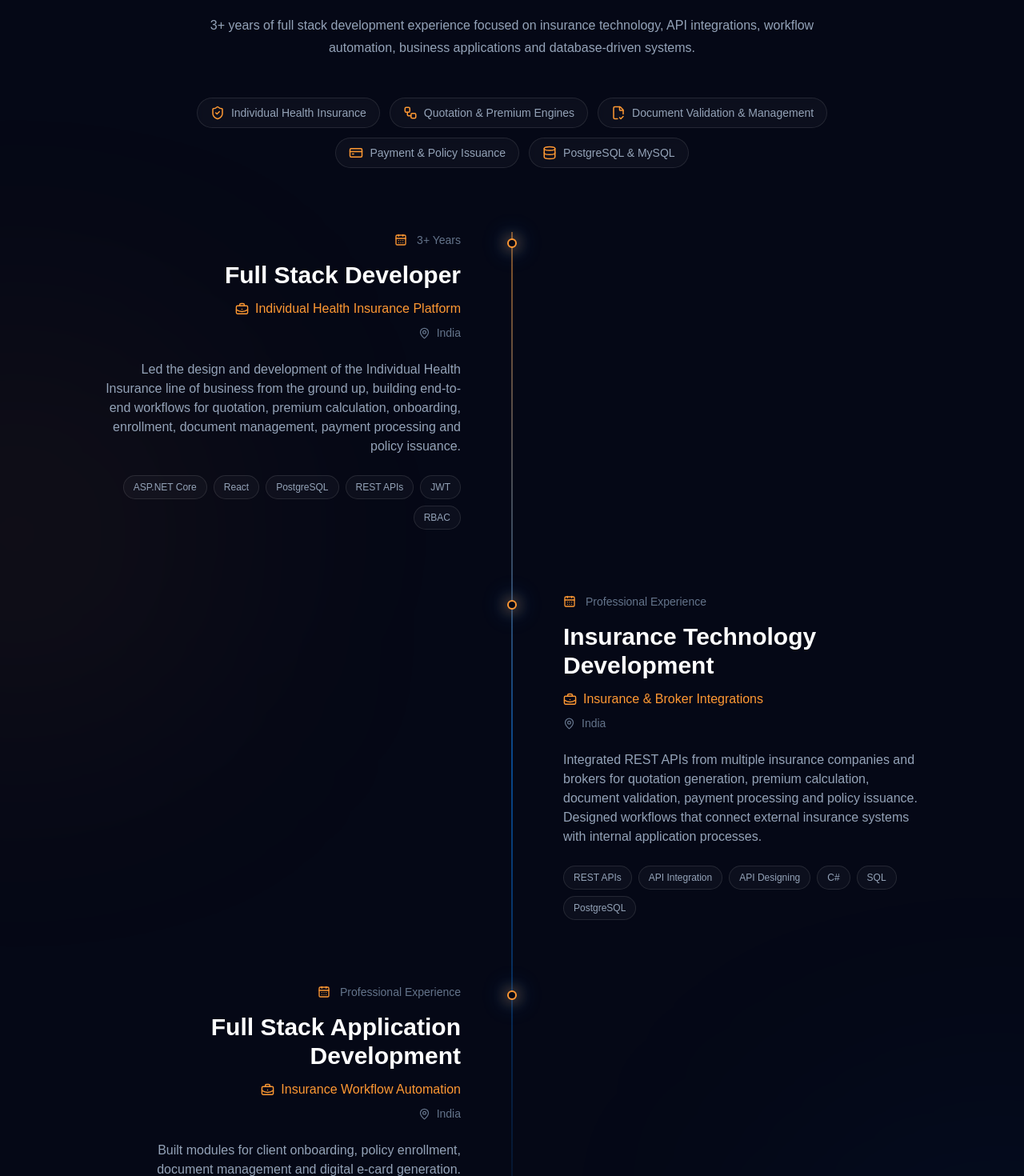
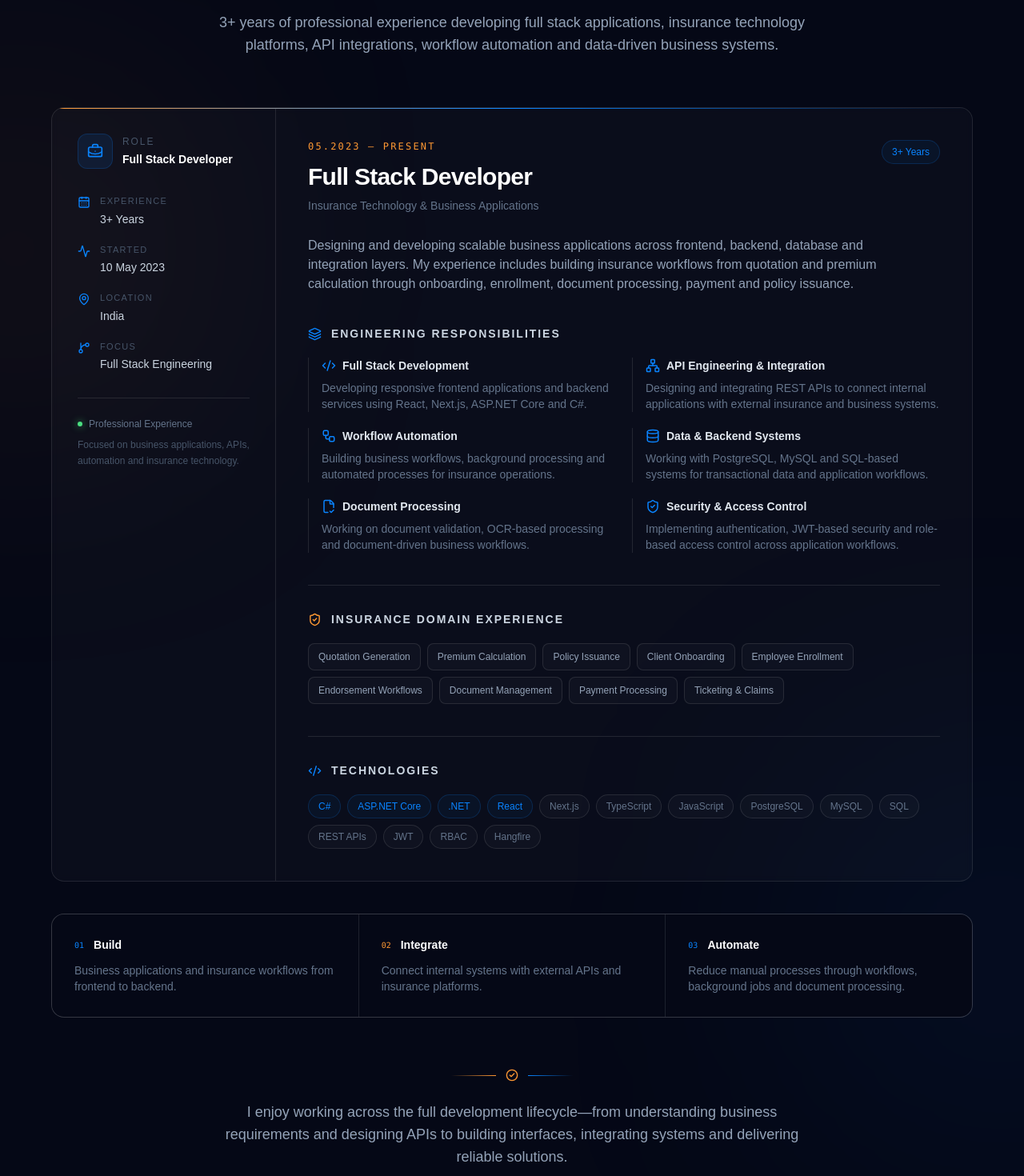
Before and after one commit to Shubham2819/My-Ofilio, a Next.js app: page / in a window 1280 px wide. Shown: the part 4440-5910 px from the top of the page at 80% size. Built offline with nearby package versions, Linux system fonts and the light colour scheme.

Commit message:
update experience

```diff
--- a/src/components/sections/Experience.tsx
+++ b/src/components/sections/Experience.tsx
@@ -2,231 +2,320 @@
 
 import { motion } from "framer-motion";
 import {
+  Activity,
   BriefcaseBusiness,
   CalendarDays,
+  CheckCircle2,
+  Code2,
+  Database,
+  FileCheck2,
+  GitBranch,
+  Layers3,
   MapPin,
+  Network,
   ShieldCheck,
   Workflow,
-  Database,
-  FileCheck2,
-  CreditCard,
 } from "lucide-react";
 
 import Container from "@/components/layout/Container";
 import SectionHeading from "@/components/ui/SectionHeading";
 
-const experiences = [
+const responsibilities = [
   {
-    role: "Full Stack Developer",
-    company: "Individual Health Insurance Platform",
-    location: "India",
-    period: "3+ Years",
+    icon: <Code2 size={18} />,
+    title: "Full Stack Development",
     description:
-      "Led the design and development of the Individual Health Insurance line of business from the ground up, building end-to-end workflows for quotation, premium calculation, onboarding, enrollment, document management, payment processing and policy issuance.",
-    technologies: [
+      "Developing responsive frontend applications and backend services using React, Next.js, ASP.NET Core and C#.",
+  },
+  {
+    icon: <Network size={18} />,
+    title: "API Engineering & Integration",
+    description:
+      "Designing and integrating REST APIs to connect internal applications with external insurance and business systems.",
+  },
+  {
+    icon: <Workflow size={18} />,
+    title: "Workflow Automation",
+    description:
+      "Building business workflows, background processing and automated processes for insurance operations.",
+  },
+  {
+    icon: <Database size={18} />,
+    title: "Data & Backend Systems",
+    description:
+      "Working with PostgreSQL, MySQL and SQL-based systems for transactional data and application workflows.",
+  },
+  {
+    icon: <FileCheck2 size={18} />,
+    title: "Document Processing",
+    description:
+      "Working on document validation, OCR-based processing and document-driven business workflows.",
+  },
+  {
+    icon: <ShieldCheck size={18} />,
+    title: "Security & Access Control",
+    description:
+      "Implementing authentication, JWT-based security and role-based access control across application workflows.",
+  },
+];
+
+const domainAreas = [
+  "Quotation Generation",
+  "Premium Calculation",
+  "Policy Issuance",
+  "Client Onboarding",
+  "Employee Enrollment",
+  "Endorsement Workflows",
+  "Document Management",
+  "Payment Processing",
+  "Ticketing & Claims",
+];
+
+const technologies = [
+  "C#",
   "ASP.NET Core",
+  ".NET",
   "React",
+  "Next.js",
+  "TypeScript",
+  "JavaScript",
   "PostgreSQL",
+  "MySQL",
+  "SQL",
   "REST APIs",
   "JWT",
   "RBAC",
-    ],
-  },
-  {
-    role: "Insurance Technology Development",
-    company: "Insurance & Broker Integrations",
-    location: "India",
-    period: "Professional Experience",
-    description:
-      "Integrated REST APIs from multiple insurance companies and brokers for quotation generation, premium calculation, document validation, payment processing and policy issuance. Designed workflows that connect external insurance systems with internal application processes.",
-    technologies: [
-      "REST APIs",
-      "API Integration",
-      "API Designing",
-      "C#",
-      "SQL",
-      "PostgreSQL",
-    ],
-  },
-  {
-    role: "Full Stack Application Development",
-    company: "Insurance Workflow Automation",
-    location: "India",
-    period: "Professional Experience",
-    description:
-      "Built modules for client onboarding, policy enrollment, document management and digital e-card generation. Designed quotation and premium calculation engines to automate policy pricing and streamline insurance workflows.",
-    technologies: [
-      "React.js",
-      "Next.js",
-      ".NET Core",
-      "PostgreSQL",
-      "ETL Pipelines",
-      "Background Jobs",
-    ],
-  },
-];
-
-const highlights = [
-  {
-    icon: <ShieldCheck size={18} />,
-    text: "Individual Health Insurance",
-  },
-  {
-    icon: <Workflow size={18} />,
-    text: "Quotation & Premium Engines",
-  },
-  {
-    icon: <FileCheck2 size={18} />,
-    text: "Document Validation & Management",
-  },
-  {
-    icon: <CreditCard size={18} />,
-    text: "Payment & Policy Issuance",
-  },
-  {
-    icon: <Database size={18} />,
-    text: "PostgreSQL & MySQL",
-  },
+  "Hangfire",
 ];
 
 export default function Experience() {
   return (
     <section
       id="experience"
-      className="relative overflow-hidden bg-[#050816] py-32"
+      className="relative overflow-hidden bg-[#050816] py-24 sm:py-28 lg:py-32"
     >
-      {/* Premium ambient glow */}
-      <div className="pointer-events-none absolute left-[-180px] top-1/3 h-[400px] w-[400px] rounded-full bg-[#FF9933]/10 blur-[160px]" />
+      {/* Ambient Background */}
+      <div className="pointer-events-none absolute left-[-180px] top-[20%] h-[400px] w-[400px] rounded-full bg-[#FF9933]/10 blur-[160px]" />
 
-      <div className="pointer-events-none absolute right-[-180px] bottom-10 h-[420px] w-[420px] rounded-full bg-[#0A84FF]/10 blur-[170px]" />
+      <div className="pointer-events-none absolute right-[-180px] bottom-[10%] h-[420px] w-[420px] rounded-full bg-[#0A84FF]/10 blur-[170px]" />
 
       <Container className="relative z-10">
-        <SectionHeading subtitle="My Journey" title="Experience" />
+        <SectionHeading
+          subtitle="Professional Experience"
+          title="Building systems that solve real problems."
+        />
 
-        <p className="mx-auto mt-8 max-w-3xl text-center text-base leading-7 text-slate-400">
-          3+ years of full stack development experience focused on insurance
-          technology, API integrations, workflow automation, business
-          applications and database-driven systems.
-        </p>
-
-        {/* Experience Highlights */}
-        <motion.div
+        <motion.p
           initial={{ opacity: 0, y: 20 }}
           whileInView={{ opacity: 1, y: 0 }}
           viewport={{ once: true }}
+          transition={{ duration: 0.6 }}
+          className="mx-auto mt-7 max-w-3xl text-center text-base leading-7 text-slate-400 sm:text-lg"
+        >
+          3+ years of professional experience developing full stack
+          applications, insurance technology platforms, API integrations,
+          workflow automation and data-driven business systems.
+        </motion.p>
+
+        {/* ========================================================= */}
+        {/* MAIN EXPERIENCE */}
+        {/* ========================================================= */}
+
+        <motion.div
+          initial={{ opacity: 0, y: 30 }}
+          whileInView={{ opacity: 1, y: 0 }}
+          viewport={{ once: true, amount: 0.15 }}
           transition={{ duration: 0.7 }}
-          className="mx-auto mt-12 flex max-w-5xl flex-wrap justify-center gap-3"
+          className="mx-auto mt-16 max-w-6xl"
         >
-          {highlights.map((item) => (
-            <span
-              key={item.text}
-              className="inline-flex items-center gap-2 rounded-full border border-white/10 bg-white/[0.03] px-4 py-2 text-sm text-slate-400 backdrop-blur-sm"
-            >
-              <span className="text-[#FF9933]">{item.icon}</span>
+          <div className="relative overflow-hidden rounded-2xl border border-white/10 bg-white/[0.025] backdrop-blur-sm">
+            {/* Top Accent */}
+            <div className="absolute left-0 right-0 top-0 h-px bg-gradient-to-r from-[#FF9933] via-[#0A84FF] to-transparent" />
 
-              {item.text}
-            </span>
-          ))}
-        </motion.div>
+            <div className="grid lg:grid-cols-[280px_1fr]">
+              {/* ================================================= */}
+              {/* EXPERIENCE META */}
+              {/* ================================================= */}
 
-        <div className="relative mx-auto mt-20 max-w-5xl">
-          {/* Main timeline */}
-          <div className="absolute left-4 top-0 h-full w-px bg-gradient-to-b from-[#FF9933] via-[#0A84FF] to-transparent md:left-1/2 md:-translate-x-1/2" />
-
-          <div className="space-y-20">
-            {experiences.map((experience, index) => {
-              const isRight = index % 2 !== 0;
-
-              return (
-                <motion.div
-                  key={`${experience.role}-${index}`}
-                  initial={{
-                    opacity: 0,
-                    y: 40,
-                  }}
-                  whileInView={{
-                    opacity: 1,
-                    y: 0,
-                  }}
-                  viewport={{
-                    once: true,
-                    amount: 0.2,
-                  }}
-                  transition={{
-                    duration: 0.7,
-                    delay: index * 0.1,
-                  }}
-                  className="relative grid md:grid-cols-2"
-                >
-                  {/* Timeline dot */}
-                  <div className="absolute left-4 top-2 z-10 flex h-3 w-3 -translate-x-1/2 items-center justify-center md:left-1/2">
-                    <span className="absolute h-7 w-7 rounded-full bg-[#0A84FF]/20 blur-md" />
-
-                    <span className="relative h-3 w-3 rounded-full border-2 border-[#FF9933] bg-[#050816] shadow-[0_0_18px_rgba(255,153,51,0.8)]" />
+              <div className="border-b border-white/10 p-6 sm:p-8 lg:border-b-0 lg:border-r">
+                <div className="flex items-center gap-3">
+                  <div className="flex h-11 w-11 items-center justify-center rounded-xl border border-[#0A84FF]/20 bg-[#0A84FF]/10 text-[#0A84FF]">
+                    <BriefcaseBusiness size={20} />
                   </div>
 
-                  {/* Content */}
-                  <div
-                    className={`pl-10 md:pl-0 ${
-                      isRight
-                        ? "md:col-start-2 md:pl-16"
-                        : "md:col-start-1 md:pr-16"
-                    }`}
-                  >
-                    <div
-                      className={`group ${
-                        isRight ? "md:text-left" : "md:text-right"
-                      }`}
-                    >
-                      <div
-                        className={`mb-4 flex items-center gap-3 text-sm text-slate-500 ${
-                          isRight ? "md:justify-start" : "md:justify-end"
-                        }`}
-                      >
-                        <CalendarDays size={16} className="text-[#FF9933]" />
+                  <div>
+                    <p className="text-xs uppercase tracking-[0.16em] text-slate-600">
+                      Role
+                    </p>
 
-                        <span>{experience.period}</span>
+                    <p className="mt-1 text-sm font-semibold text-white">
+                      Full Stack Developer
+                    </p>
+                  </div>
                 </div>
 
-                      <h3 className="text-2xl font-bold text-white transition-colors duration-300 group-hover:text-[#0A84FF] md:text-3xl">
-                        {experience.role}
+                {/* Duration */}
+                <div className="mt-8 space-y-5">
+                  <InfoItem
+                    icon={<CalendarDays size={16} />}
+                    label="Experience"
+                    value="3+ Years"
+                  />
+
+                  <InfoItem
+                    icon={<Activity size={16} />}
+                    label="Started"
+                    value="10 May 2023"
+                  />
+
+                  <InfoItem
+                    icon={<MapPin size={16} />}
+                    label="Location"
+                    value="India"
+                  />
+
+                  <InfoItem
+                    icon={<GitBranch size={16} />}
+                    label="Focus"
+                    value="Full Stack Engineering"
+                  />
+                </div>
+
+                {/* Status */}
+                <div className="mt-8 border-t border-white/10 pt-6">
+                  <div className="flex items-center gap-2 text-xs text-slate-500">
+                    <span className="h-1.5 w-1.5 rounded-full bg-green-400 shadow-[0_0_10px_rgba(74,222,128,0.7)]" />
+
+                    Professional Experience
+                  </div>
+
+                  <p className="mt-2 text-xs leading-5 text-slate-600">
+                    Focused on business applications, APIs, automation and
+                    insurance technology.
+                  </p>
+                </div>
+              </div>
+
+              {/* ================================================= */}
+              {/* EXPERIENCE CONTENT */}
+              {/* ================================================= */}
+
+              <div className="p-6 sm:p-8 lg:p-10">
+                <div className="flex flex-col gap-3 sm:flex-row sm:items-start sm:justify-between">
+                  <div>
+                    <p className="font-mono text-xs uppercase tracking-[0.18em] text-[#FF9933]">
+                      05.2023 — Present
+                    </p>
+
+                    <h3 className="mt-3 text-2xl font-bold tracking-tight text-white sm:text-3xl">
+                      Full Stack Developer
                     </h3>
 
-                      <div
-                        className={`mt-3 flex items-center gap-2 text-[#FF9933] ${
-                          isRight ? "md:justify-start" : "md:justify-end"
-                        }`}
-                      >
-                        <BriefcaseBusiness size={17} />
+                    <p className="mt-2 text-sm text-slate-500">
+                      Insurance Technology & Business Applications
+                    </p>
+                  </div>
 
-                        <span className="font-medium">
-                          {experience.company}
+                  <span className="w-fit rounded-full border border-[#0A84FF]/20 bg-[#0A84FF]/[0.06] px-3 py-1.5 text-xs font-medium text-[#0A84FF]">
+                    3+ Years
                   </span>
                 </div>
 
-                      <div
-                        className={`mt-2 flex items-center gap-2 text-sm text-slate-500 ${
-                          isRight ? "md:justify-start" : "md:justify-end"
-                        }`}
-                      >
-                        <MapPin size={15} />
+                {/* Overview */}
+                <p className="mt-7 max-w-3xl text-sm leading-7 text-slate-400 sm:text-base">
+                  Designing and developing scalable business applications
+                  across frontend, backend, database and integration layers.
+                  My experience includes building insurance workflows from
+                  quotation and premium calculation through onboarding,
+                  enrollment, document processing, payment and policy
+                  issuance.
+                </p>
 
-                        <span>{experience.location}</span>
+                {/* Responsibilities */}
+                <div className="mt-10">
+                  <div className="mb-5 flex items-center gap-3">
+                    <Layers3 size={17} className="text-[#0A84FF]" />
+
+                    <h4 className="text-sm font-semibold uppercase tracking-[0.14em] text-slate-300">
+                      Engineering Responsibilities
+                    </h4>
                   </div>
 
-                      <p className="mt-6 text-sm leading-7 text-slate-400 md:text-base">
-                        {experience.description}
+                  <div className="grid gap-5 sm:grid-cols-2">
+                    {responsibilities.map((item, index) => (
+                      <motion.div
+                        key={item.title}
+                        initial={{ opacity: 0, y: 15 }}
+                        whileInView={{ opacity: 1, y: 0 }}
+                        viewport={{ once: true }}
+                        transition={{
+                          duration: 0.5,
+                          delay: index * 0.05,
+                        }}
+                        className="group border-l border-white/10 pl-4 transition-colors duration-300 hover:border-[#0A84FF]/50"
+                      >
+                        <div className="flex items-center gap-2">
+                          <span className="text-[#0A84FF]">
+                            {item.icon}
+                          </span>
+
+                          <h5 className="text-sm font-semibold text-slate-200">
+                            {item.title}
+                          </h5>
+                        </div>
+
+                        <p className="mt-2 text-xs leading-6 text-slate-500 sm:text-sm">
+                          {item.description}
                         </p>
+                      </motion.div>
+                    ))}
+                  </div>
+                </div>
 
-                      <div
-                        className={`mt-6 flex flex-wrap gap-2 ${
-                          isRight ? "md:justify-start" : "md:justify-end"
-                        }`}
+                {/* Domain */}
+                <div className="mt-10 border-t border-white/10 pt-8">
+                  <div className="mb-5 flex items-center gap-3">
+                    <ShieldCheck
+                      size={17}
+                      className="text-[#FF9933]"
+                    />
+
+                    <h4 className="text-sm font-semibold uppercase tracking-[0.14em] text-slate-300">
+                      Insurance Domain Experience
+                    </h4>
+                  </div>
+
+                  <div className="flex flex-wrap gap-2">
+                    {domainAreas.map((area) => (
+                      <span
+                        key={area}
+                        className="rounded-lg border border-white/10 bg-white/[0.025] px-3 py-2 text-xs text-slate-400 transition-all duration-300 hover:border-[#FF9933]/30 hover:bg-[#FF9933]/[0.04] hover:text-[#FF9933]"
                       >
-                        {experience.technologies.map((technology) => (
+                        {area}
+                      </span>
+                    ))}
+                  </div>
+                </div>
+
+                {/* Technologies */}
+                <div className="mt-10 border-t border-white/10 pt-8">
+                  <div className="mb-5 flex items-center gap-3">
+                    <Code2 size={17} className="text-[#0A84FF]" />
+
+                    <h4 className="text-sm font-semibold uppercase tracking-[0.14em] text-slate-300">
+                      Technologies
+                    </h4>
+                  </div>
+
+                  <div className="flex flex-wrap gap-2">
+                    {technologies.map((technology, index) => (
                       <span
                         key={technology}
-                            className="rounded-full border border-white/10 bg-white/[0.03] px-3 py-1.5 text-xs text-slate-400 transition-colors duration-300 hover:border-[#0A84FF]/40 hover:text-[#0A84FF]"
+                        className={`rounded-full border px-3 py-1.5 text-xs font-medium ${
+                          index < 4
+                            ? "border-[#0A84FF]/20 bg-[#0A84FF]/[0.05] text-[#0A84FF]"
+                            : "border-white/10 bg-white/[0.025] text-slate-500"
+                        }`}
                       >
                         {technology}
                       </span>
@@ -234,34 +323,140 @@ export default function Experience() {
                   </div>
                 </div>
               </div>
-                </motion.div>
-              );
-            })}
             </div>
           </div>
+        </motion.div>
 
-        {/* Closing statement */}
+        {/* ========================================================= */}
+        {/* ENGINEERING IMPACT */}
+        {/* ========================================================= */}
+
+        <motion.div
+          initial={{ opacity: 0, y: 25 }}
+          whileInView={{ opacity: 1, y: 0 }}
+          viewport={{ once: true }}
+          transition={{ duration: 0.7 }}
+          className="mx-auto mt-10 max-w-6xl"
+        >
+          <div className="grid gap-px overflow-hidden rounded-2xl border border-white/10 bg-white/10 sm:grid-cols-3">
+            <ImpactItem
+              number="01"
+              title="Build"
+              text="Business applications and insurance workflows from frontend to backend."
+              accent="blue"
+            />
+
+            <ImpactItem
+              number="02"
+              title="Integrate"
+              text="Connect internal systems with external APIs and insurance platforms."
+              accent="orange"
+            />
+
+            <ImpactItem
+              number="03"
+              title="Automate"
+              text="Reduce manual processes through workflows, background jobs and document processing."
+              accent="blue"
+            />
+          </div>
+        </motion.div>
+
+        {/* Closing */}
         <motion.div
           initial={{ opacity: 0 }}
           whileInView={{ opacity: 1 }}
           viewport={{ once: true }}
           transition={{ duration: 0.8 }}
-          className="mx-auto mt-20 max-w-3xl text-center"
+          className="mx-auto mt-16 max-w-3xl text-center"
         >
           <div className="mx-auto mb-6 flex items-center justify-center gap-3">
-            <span className="h-px w-16 bg-gradient-to-r from-transparent to-[#FF9933]" />
+            <span className="h-px w-14 bg-gradient-to-r from-transparent to-[#FF9933]" />
 
-            <span className="h-2 w-2 rounded-full bg-[#FF9933] shadow-[0_0_15px_rgba(255,153,51,0.8)]" />
+            <CheckCircle2
+              size={16}
+              className="text-[#FF9933]"
+            />
 
-            <span className="h-px w-16 bg-gradient-to-l from-transparent to-[#0A84FF]" />
+            <span className="h-px w-14 bg-gradient-to-l from-transparent to-[#0A84FF]" />
           </div>
 
-          <p className="text-lg font-medium leading-8 text-slate-300">
-            Building insurance technology solutions that connect people,
-            processes and platforms through modern software.
+          <p className="text-base leading-7 text-slate-400 sm:text-lg">
+            I enjoy working across the full development lifecycle—from
+            understanding business requirements and designing APIs to
+            building interfaces, integrating systems and delivering reliable
+            solutions.
           </p>
         </motion.div>
       </Container>
     </section>
   );
 }
+
+/* =============================================================== */
+/* INFO ITEM */
+/* =============================================================== */
+
+function InfoItem({
+  icon,
+  label,
+  value,
+}: {
+  icon: React.ReactNode;
+  label: string;
+  value: string;
+}) {
+  return (
+    <div className="flex items-start gap-3">
+      <span className="mt-0.5 text-[#0A84FF]">{icon}</span>
+
+      <div>
+        <p className="text-[11px] uppercase tracking-[0.12em] text-slate-600">
+          {label}
+        </p>
+
+        <p className="mt-1 text-sm text-slate-300">{value}</p>
+      </div>
+    </div>
+  );
+}
+
+/* =============================================================== */
+/* IMPACT ITEM */
+/* =============================================================== */
+
+function ImpactItem({
+  number,
+  title,
+  text,
+  accent,
+}: {
+  number: string;
+  title: string;
+  text: string;
+  accent: "blue" | "orange";
+}) {
+  const isOrange = accent === "orange";
+
+  return (
+    <div className="bg-[#050816] p-6 sm:p-7">
+      <div className="flex items-center gap-3">
+        <span
+          className={`font-mono text-[10px] ${
+            isOrange ? "text-[#FF9933]" : "text-[#0A84FF]"
+          }`}
+        >
+          {number}
+        </span>
+
+        <span className="text-sm font-semibold text-white">
+          {title}
+        </span>
+      </div>
+
+      <p className="mt-3 text-xs leading-6 text-slate-500 sm:text-sm">
+        {text}
+      </p>
+    </div>
+  );
+}
```
Lines whose indentation alone changed are shown as unchanged.
